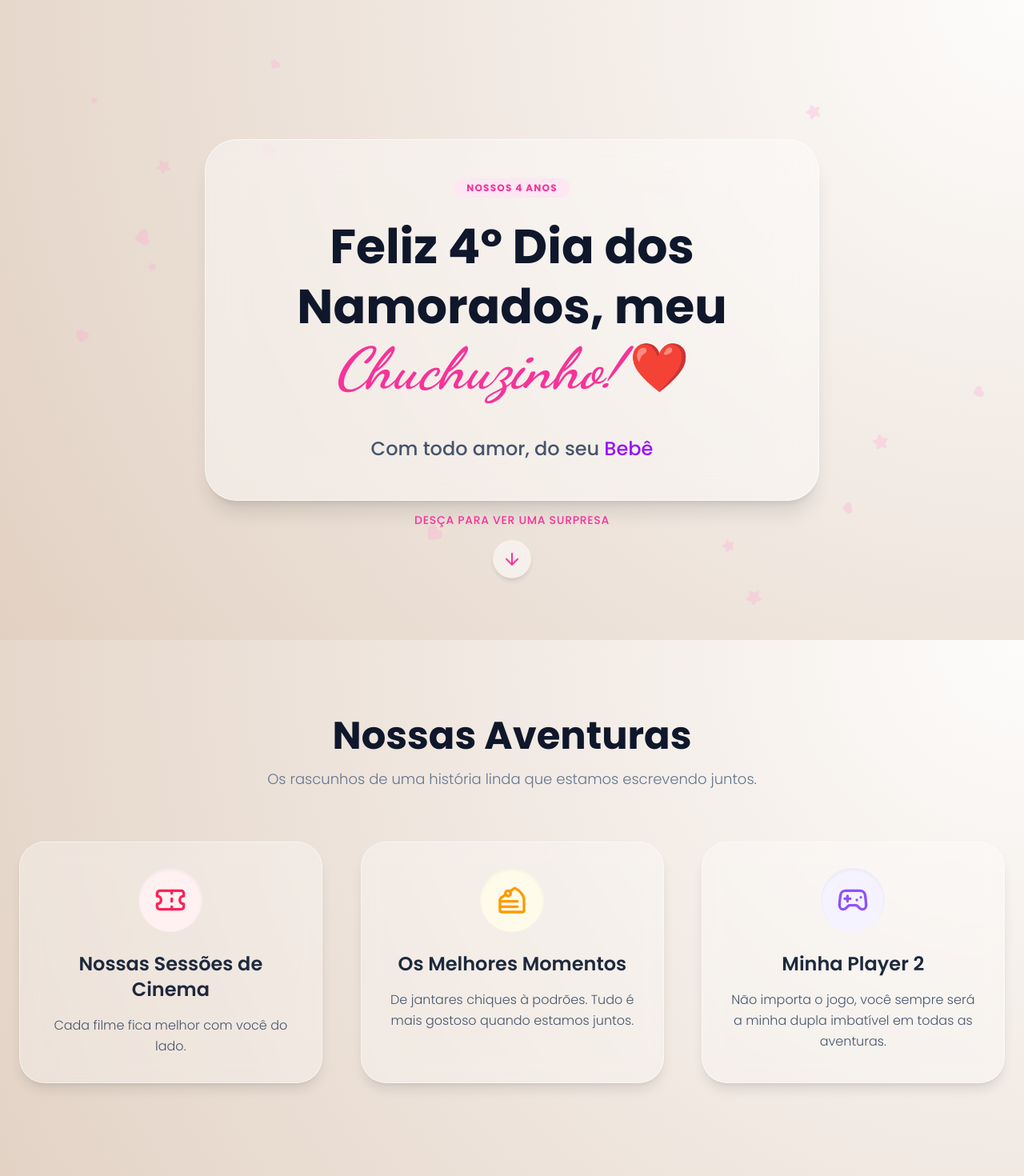
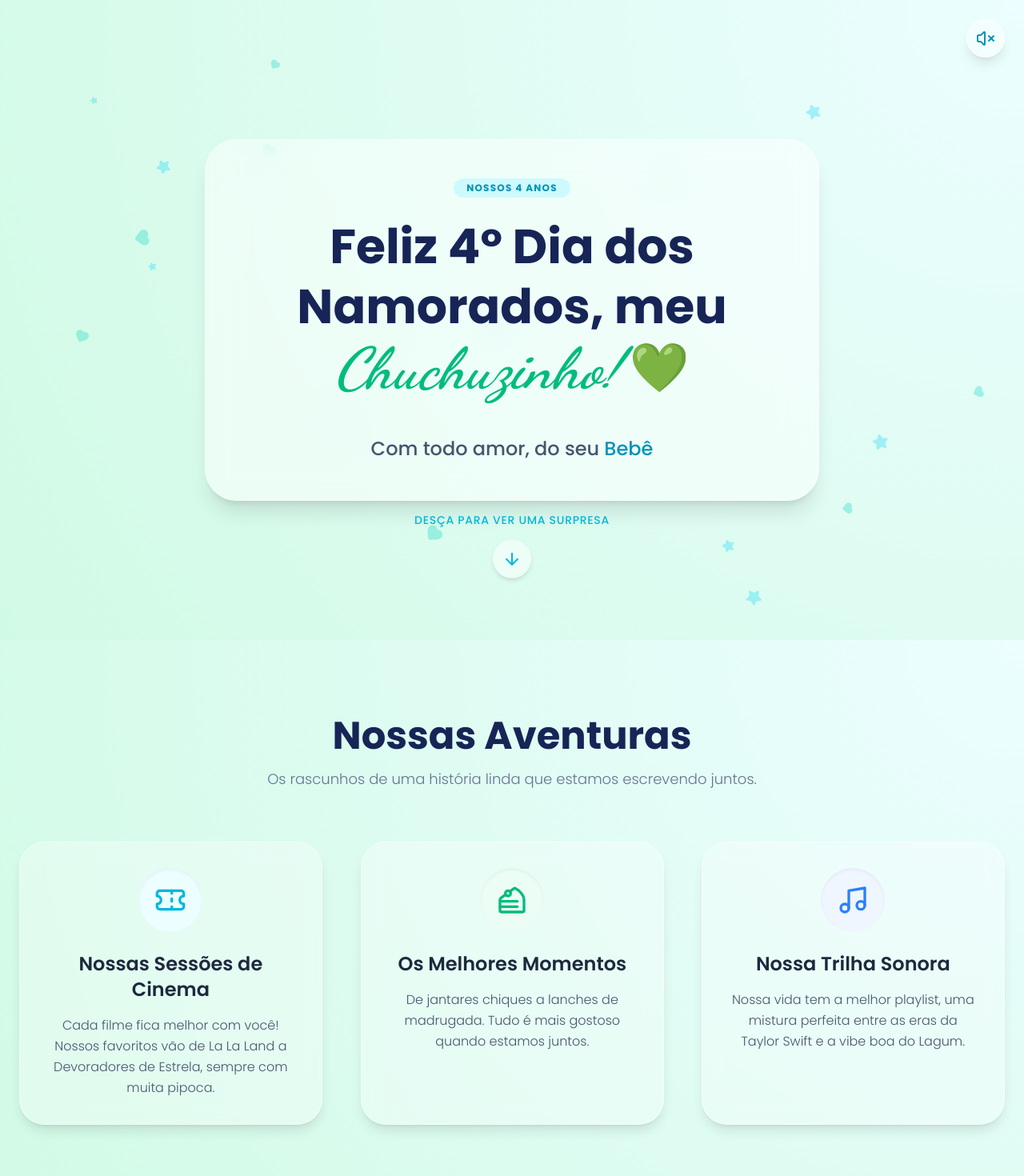
Before and after one commit to Zinnxs/diadosnamo, a React (Vite) app: page / in a window 1280 px wide. Shown: the top 1470 px of the page at 80% size. Built offline with nearby package versions, Linux system fonts and the light colour scheme.

Commit message:
Add files via upload

```diff
--- a/index.html
+++ b/index.html
@@ -1,9 +1,9 @@
 <!doctype html>
-<html lang="pt-br">
+<html lang="en">
   <head>
     <meta charset="UTF-8" />
     <meta name="viewport" content="width=device-width, initial-scale=1.0" />
-    <title>Mais um dia de nós dois</title>
+    <title>My Google AI Studio App</title>
   </head>
   <body>
     <div id="root"></div>
--- a/package.json
+++ b/package.json
@@ -21,6 +21,7 @@
     "motion": "^12.23.24",
     "react": "^19.0.1",
     "react-dom": "^19.0.1",
+    "react-player": "^3.4.0",
     "vite": "^6.2.3"
   },
   "devDependencies": {
--- a/src/App.tsx
+++ b/src/App.tsx
@@ -5,6 +5,7 @@ import MiniGame from "./components/MiniGame";
 import Gallery from "./components/Gallery";
 import FooterCounter from "./components/FooterCounter";
 import FloatingBackground from "./components/FloatingBackground";
+import AudioPlayer from "./components/AudioPlayer";
 
 export default function App() {
   const adventuresRef = useRef<HTMLElement>(null);
@@ -16,8 +17,9 @@ export default function App() {
   };
 
   return (
-    <div className="min-h-screen relative font-sans selection:bg-pink-300 selection:text-white">
+    <div className="min-h-screen relative font-sans selection:bg-cyan-300 selection:text-blue-950">
       <FloatingBackground />
+      <AudioPlayer />
 
       <main className="relative">
         <Hero onScrollClick={scrollToAdventures} />
--- a/src/components/Adventures.tsx
+++ b/src/components/Adventures.tsx
@@ -1,5 +1,5 @@
 import { motion } from "motion/react";
-import { Ticket, CakeSlice, Gamepad2 } from "lucide-react";
+import { Ticket, CakeSlice, Music } from "lucide-react";
 import React, { useRef } from "react";
 
 const cards = [
@@ -7,25 +7,25 @@ const cards = [
     id: 1,
     icon: Ticket,
     title: "Nossas Sessões de Cinema",
-    description: "Cada filme fica melhor com você do lado.",
-    color: "text-rose-500",
-    bg: "bg-rose-50",
+    description: "Cada filme fica melhor com você! Nossos favoritos vão de La La Land a Devoradores de Estrela, sempre com muita pipoca.",
+    color: "text-cyan-500",
+    bg: "bg-cyan-50",
   },
   {
     id: 2,
     icon: CakeSlice,
     title: "Os Melhores Momentos",
-    description: "De jantares chiques à podrões. Tudo é mais gostoso quando estamos juntos.",
-    color: "text-amber-500",
-    bg: "bg-amber-50",
+    description: "De jantares chiques a lanches de madrugada. Tudo é mais gostoso quando estamos juntos.",
+    color: "text-emerald-500",
+    bg: "bg-emerald-50",
   },
   {
     id: 3,
-    icon: Gamepad2,
-    title: "Minha Player 2",
-    description: "Não importa o jogo, você sempre será a minha dupla imbatível em todas as aventuras.",
-    color: "text-violet-500",
-    bg: "bg-violet-50",
+    icon: Music,
+    title: "Nossa Trilha Sonora",
+    description: "Nossa vida tem a melhor playlist, uma mistura perfeita entre as eras da Taylor Swift e a vibe boa do Lagum.",
+    color: "text-blue-500",
+    bg: "bg-blue-50",
   },
 ];
 
@@ -72,8 +72,8 @@ const TiltCard = ({ card }: { card: typeof cards[0]; key?: React.Key }) => {
   };
 
   return (
+    <motion.div variants={itemVariants as any}>
       <motion.div
-      variants={itemVariants}
         ref={cardRef}
         onMouseMove={handleMouseMove}
         onMouseLeave={handleMouseLeave}
@@ -87,11 +87,16 @@ const TiltCard = ({ card }: { card: typeof cards[0]; key?: React.Key }) => {
         style={{
           transformStyle: "preserve-3d",
         }}
-      className="flex flex-col items-center text-center p-8 bg-white/30 backdrop-blur-md rounded-[32px] shadow-lg border border-white/50 w-full cursor-pointer relative hover:bg-white/50 transition-colors"
+        className="flex flex-col items-center text-center p-8 bg-white/30 backdrop-blur-md rounded-[32px] shadow-lg border border-white/50 w-full cursor-pointer relative hover:bg-white/50 transition-colors h-full group"
       >
+        {/* Tooltip */}
+        <div className="absolute -top-10 left-1/2 -translate-x-1/2 bg-cyan-500 text-white px-4 py-2 rounded-full text-xs font-bold shadow-lg opacity-0 pointer-events-none group-hover:opacity-100 group-hover:-translate-y-2 transition-all duration-300 whitespace-nowrap hidden md:block z-50">
+          Lembranças incríveis ✨
+        </div>
+
         <div
           style={{ transform: "translateZ(50px)" }}
-        className={`w-20 h-20 rounded-full flex items-center justify-center mb-6 shadow-inner ${card.bg} ${card.color}`}
+          className={`w-20 h-20 rounded-full flex items-center justify-center mb-6 shadow-inner ${card.bg} ${card.color} transition-transform duration-300 group-hover:scale-110 group-hover:rotate-12`}
         >
           <card.icon size={40} />
         </div>
@@ -108,6 +113,7 @@ const TiltCard = ({ card }: { card: typeof cards[0]; key?: React.Key }) => {
           {card.description}
         </p>
       </motion.div>
+    </motion.div>
   );
 };
 
@@ -120,7 +126,7 @@ const Adventures = React.forwardRef<HTMLElement>((props, ref) => {
           whileInView={{ opacity: 1, y: 0 }}
           viewport={{ once: true, margin: "-100px" }}
           transition={{ duration: 0.8 }}
-          className="text-4xl md:text-5xl font-bold text-slate-900 mb-4"
+          className="text-4xl md:text-5xl font-bold text-blue-950 mb-4"
         >
           Nossas Aventuras
         </motion.h2>
--- /dev/null
+++ b/src/components/AudioPlayer.tsx
@@ -0,0 +1,63 @@
+import { useState, useEffect } from "react";
+import ReactPlayer from "react-player";
+import { Volume2, VolumeX } from "lucide-react";
+import { motion } from "motion/react";
+
+const AudioPlayer = () => {
+  const [playing, setPlaying] = useState(false);
+  const [muted, setMuted] = useState(true);
+
+  // We wait for the first user interaction to start playing unmuted
+  useEffect(() => {
+    const handleInteraction = () => {
+      if (!playing) {
+        setPlaying(true);
+        setMuted(false);
+      }
+      document.removeEventListener("click", handleInteraction);
+      document.removeEventListener("touchstart", handleInteraction);
+    };
+
+    document.addEventListener("click", handleInteraction);
+    document.addEventListener("touchstart", handleInteraction);
+
+    return () => {
+      document.removeEventListener("click", handleInteraction);
+      document.removeEventListener("touchstart", handleInteraction);
+    };
+  }, [playing]);
+
+  const toggleMute = () => {
+    if (!playing) setPlaying(true);
+    setMuted(!muted);
+  };
+
+  const RPlayer = ReactPlayer as any;
+
+  return (
+    <div className="fixed top-6 right-6 z-50">
+      <motion.button
+        whileHover={{ scale: 1.1 }}
+        whileTap={{ scale: 0.9 }}
+        onClick={toggleMute}
+        className="w-12 h-12 flex items-center justify-center rounded-full backdrop-blur-md bg-white/40 border border-white/60 shadow-lg text-cyan-600 hover:bg-white/60 transition-colors"
+      >
+        {muted ? <VolumeX size={24} /> : <Volume2 size={24} />}
+      </motion.button>
+
+      <div className="hidden">
+        <RPlayer
+          url="https://youtu.be/Xwo0kBlvkWc?si=5P1AMZmf3Mw2ike6"
+          playing={playing}
+          muted={muted}
+          loop={true}
+          width="0"
+          height="0"
+          volume={0.5} // a pleasant background volume
+        />
+      </div>
+    </div>
+  );
+};
+
+export default AudioPlayer;
--- a/src/components/FloatingBackground.tsx
+++ b/src/components/FloatingBackground.tsx
@@ -23,7 +23,7 @@ const FloatingBackground = () => {
       {elements.map((el) => (
         <motion.div
           key={el.id}
-          className="absolute text-pink-300 opacity-30"
+          className={`absolute opacity-30 ${el.type === 'heart' ? 'text-teal-400' : 'text-cyan-400'}`}
           initial={{ x: `${el.x}vw`, y: `${el.y}vh`, scale: 0 }}
           animate={{
             y: [`${el.y}vh`, `${el.y - 20}vh`, `${el.y}vh`],
--- a/src/components/FooterCounter.tsx
+++ b/src/components/FooterCounter.tsx
@@ -5,7 +5,7 @@ import { Heart } from "lucide-react";
 // --- START DATE VARIABLE ---
 // Change this to the exact date you started dating!
 // Format: "YYYY-MM-DDTHH:mm:ss" (Example: "2020-06-12T00:00:00")
-const START_DATE = "2020-02-14T00:00:00";
+const START_DATE = "2022-11-19T00:00:00";
 
 const FooterCounter = () => {
   const [timeTogether, setTimeTogether] = useState({
@@ -40,17 +40,17 @@ const FooterCounter = () => {
 
   return (
     <footer className="py-16 px-6 relative z-10 w-full mx-auto p-6 max-w-5xl">
-      <div className="backdrop-blur-xl bg-slate-900/80 border border-white/10 rounded-[40px] p-12 text-white shadow-xl flex flex-col items-center justify-center text-center">
+      <div className="backdrop-blur-xl bg-blue-950/80 border border-white/10 rounded-[40px] p-12 text-white shadow-xl flex flex-col items-center justify-center text-center">
         <motion.div
           initial={{ opacity: 0, scale: 0.8 }}
           whileInView={{ opacity: 1, scale: 1 }}
           viewport={{ once: true }}
           className="mb-8"
         >
-          <div className="w-16 h-16 rounded-full bg-pink-500 mx-auto mb-6 flex items-center justify-center animate-pulse">
+          <div className="w-16 h-16 rounded-full bg-cyan-500 mx-auto mb-6 flex items-center justify-center animate-pulse shadow-lg shadow-cyan-500/20">
              <Heart size={32} className="text-white fill-white" />
           </div>
-          <p className="text-2xl md:text-3xl font-bold font-handwriting text-slate-100 italic">
+          <p className="text-2xl md:text-3xl font-bold font-handwriting text-cyan-50 italic">
             Para sempre meu amor.
           </p>
           <p className="text-slate-400 mt-2 text-sm uppercase tracking-widest font-bold">
--- a/src/components/Gallery.tsx
+++ b/src/components/Gallery.tsx
@@ -60,7 +60,7 @@ const Gallery = () => {
             initial={{ opacity: 0, y: 20 }}
             whileInView={{ opacity: 1, y: 0 }}
             viewport={{ once: true }}
-            className="text-4xl md:text-5xl font-bold text-slate-900 mb-4"
+            className="text-4xl md:text-5xl font-bold text-blue-950 mb-4"
           >
             Nossas Memórias
           </motion.h2>
@@ -94,15 +94,20 @@ const Gallery = () => {
                 zIndex: 40,
                 y: 0,
                 x: 0,
-                boxShadow: "0 25px 50px -12px rgba(236, 72, 153, 0.25)"
+                boxShadow: "0 25px 50px -12px rgba(6, 182, 212, 0.25)"
               }}
-              className="bg-white p-4 pb-6 shadow-xl rounded hover:z-50 transition-shadow duration-300 transform-gpu relative z-10 w-64 md:w-72"
+              className="bg-white p-4 pb-6 shadow-xl rounded hover:z-50 transition-[box-shadow,z-index] duration-300 transform-gpu relative z-10 w-64 md:w-72 group"
             >
-              <div className="overflow-hidden aspect-square rounded-sm mb-4 bg-slate-100">
+              {/* Tooltip */}
+              <div className="absolute -top-12 left-1/2 -translate-x-1/2 bg-cyan-500 text-white px-4 py-2 rounded-full text-xs font-bold shadow-lg opacity-0 pointer-events-none group-hover:opacity-100 group-hover:-translate-y-2 transition-all duration-300 whitespace-nowrap hidden md:block">
+                Ai meu coração! 💘
+              </div>
+
+              <div className="overflow-hidden aspect-square rounded-sm mb-4 bg-slate-100 relative">
                 <img
                   src={photo.url}
                   alt="Nossa memória"
-                  className="w-full h-full object-cover"
+                  className="w-full h-full object-cover transform transition-transform duration-500 group-hover:scale-110"
                 />
               </div>
               <p className="font-handwriting text-2xl text-slate-700 text-center px-2 leading-tight min-h-[3rem] flex items-center justify-center">
--- a/src/components/Hero.tsx
+++ b/src/components/Hero.tsx
@@ -14,15 +14,15 @@ const Hero = ({ onScrollClick }: HeroProps) => {
         transition={{ duration: 1.5, ease: "easeOut" }}
         className="glass-card p-8 md:p-12 w-full max-w-3xl mx-auto flex flex-col justify-center items-center text-center"
       >
-        <span className="px-4 py-1 rounded-full bg-pink-100 text-pink-500 text-xs font-bold tracking-widest uppercase mb-6">Nossos 4 Anos</span>
+        <span className="px-4 py-1 rounded-full bg-cyan-100 text-cyan-600 text-xs font-bold tracking-widest uppercase mb-6">Nossos 4 Anos</span>
         <motion.h1
           initial={{ opacity: 0 }}
           animate={{ opacity: 1 }}
           transition={{ duration: 2, delay: 0.5 }}
-          className="text-4xl md:text-6xl font-bold text-slate-900 mb-6 leading-tight pb-2"
+          className="text-4xl md:text-6xl font-bold text-blue-950 mb-6 leading-tight pb-2"
         >
           Feliz 4º Dia dos Namorados, meu{" "}
-          <span className="font-handwriting text-5xl md:text-7xl text-pink-500 italic inline-block translate-y-1">Chuchuzinho!</span> ❤️
+          <span className="font-handwriting text-5xl md:text-7xl text-emerald-500 italic inline-block translate-y-1">Chuchuzinho!</span> 💚
         </motion.h1>
 
         <motion.p
@@ -31,7 +31,7 @@ const Hero = ({ onScrollClick }: HeroProps) => {
           transition={{ duration: 1.5, delay: 1.5 }}
           className="text-lg md:text-2xl font-medium text-slate-600 mt-4"
         >
-          Com todo amor, do seu <span className="text-purple-600">Bebê</span>
+          Com todo amor, do seu <span className="text-cyan-600">Bebê</span>
         </motion.p>
       </motion.div>
 
@@ -42,7 +42,7 @@ const Hero = ({ onScrollClick }: HeroProps) => {
         whileHover={{ scale: 1.05 }}
         whileTap={{ scale: 0.95 }}
         onClick={onScrollClick}
-        className="absolute bottom-12 md:bottom-20 flex flex-col items-center gap-3 text-pink-500 hover:text-pink-600 transition-colors group"
+        className="absolute bottom-12 md:bottom-20 flex flex-col items-center gap-3 text-cyan-500 hover:text-cyan-600 transition-colors group"
       >
         <span className="font-medium tracking-wider text-sm uppercase">Desça para ver uma surpresa</span>
         <motion.div
--- a/src/components/MiniGame.tsx
+++ b/src/components/MiniGame.tsx
@@ -48,14 +48,14 @@ const MiniGame = () => {
         angle: 60,
         spread: 55,
         origin: { x: 0 },
-        colors: ['#f472b6', '#fbcfe8', '#e879f9', '#a78bfa']
+        colors: ['#06b6d4', '#10b981', '#3b82f6', '#a7f3d0']
       });
       confetti({
         particleCount: 5,
         angle: 120,
         spread: 55,
         origin: { x: 1 },
-        colors: ['#f472b6', '#fbcfe8', '#e879f9', '#a78bfa']
+        colors: ['#06b6d4', '#10b981', '#3b82f6', '#a7f3d0']
       });
 
       if (Date.now() < end) {
@@ -69,7 +69,7 @@ const MiniGame = () => {
     <section className="py-24 px-6 relative z-10 font-sans">
       <div
         ref={containerRef}
-        className="max-w-2xl mx-auto backdrop-blur-xl bg-pink-50/50 border border-white/60 rounded-[40px] shadow-lg p-8 md:p-16 text-center relative overflow-hidden min-h-[400px] flex flex-col justify-center"
+        className="max-w-2xl mx-auto backdrop-blur-xl bg-cyan-50/50 border border-white/60 rounded-[40px] shadow-lg p-8 md:p-16 text-center relative overflow-hidden min-h-[400px] flex flex-col justify-center"
       >
         <AnimatePresence mode="wait">
           {!accepted ? (
@@ -80,7 +80,7 @@ const MiniGame = () => {
               exit={{ opacity: 0, scale: 1.1, filter: "blur(10px)" }}
               transition={{ duration: 0.5 }}
             >
-              <h2 className="text-3xl md:text-4xl font-bold text-slate-800 mb-12 leading-tight">
+              <h2 className="text-3xl md:text-4xl font-bold text-blue-950 mb-12 leading-tight">
                 Você aceita continuar sendo minha parceira de aventuras pra sempre?
               </h2>
 
@@ -89,7 +89,7 @@ const MiniGame = () => {
                   whileHover={{ scale: 1.05 }}
                   whileTap={{ scale: 0.95 }}
                   onClick={handleYesClick}
-                  className="bg-pink-500 hover:bg-pink-600 text-white font-bold py-4 px-12 rounded-full shadow-lg shadow-pink-200 text-xl transition-transform z-20"
+                  className="bg-cyan-500 hover:bg-cyan-600 text-white font-bold py-4 px-12 rounded-full shadow-lg shadow-cyan-200 text-xl transition-transform z-20"
                 >
                   Sim!
                 </motion.button>
@@ -117,14 +117,14 @@ const MiniGame = () => {
               transition={{ type: "spring", bounce: 0.5, duration: 1 }}
               className="flex flex-col items-center"
             >
-              <div className="w-24 h-24 bg-pink-100 rounded-full flex items-center justify-center mb-6 shadow-inner">
-                <Heart className="text-pink-500 animate-pulse" size={48} fill="currentColor" />
+              <div className="w-24 h-24 bg-teal-100 rounded-full flex items-center justify-center mb-6 shadow-inner">
+                <Heart className="text-teal-500 animate-pulse" size={48} fill="currentColor" />
               </div>
-              <h2 className="text-4xl font-bold text-pink-600 mb-4 font-handwriting text-5xl">
+              <h2 className="text-4xl font-bold text-cyan-600 mb-4 font-handwriting text-5xl">
                 Sabia que você ia escolher a alternativa certa!
               </h2>
               <p className="text-2xl text-slate-600 font-light mt-4">
-                Te amo infinitamente, Chuchuzinho! ❤️
+                Te amo infinitamente, Chuchuzinho! 💙
               </p>
             </motion.div>
           )}
--- a/src/index.css
+++ b/src/index.css
@@ -8,17 +8,17 @@
 
 @layer base {
   body {
-    @apply text-slate-800 antialiased overflow-x-hidden;
-    background: radial-gradient(circle at top right, #fdfcfb 0%, #e2d1c3 100%);
+    @apply text-blue-950 antialiased overflow-x-hidden;
+    background: radial-gradient(circle at top right, #ecfeff 0%, #d1fae5 100%);
     background-attachment: fixed;
   }
 }
 
 /* Glassmorphism utility */
 .glass {
-  @apply backdrop-blur-md bg-white/30 border border-white/50 shadow-lg;
+  @apply backdrop-blur-md bg-white/40 border border-white/50 shadow-lg;
 }
 
 .glass-card {
-  @apply backdrop-blur-xl bg-white/40 border border-white/60 rounded-[40px] shadow-xl;
+  @apply backdrop-blur-xl bg-white/50 border border-white/60 rounded-[40px] shadow-xl;
 }
```
Also changed, not shown: 1 other file (tests, documents, lock files or other folders). Lines whose indentation alone changed are shown as unchanged.
